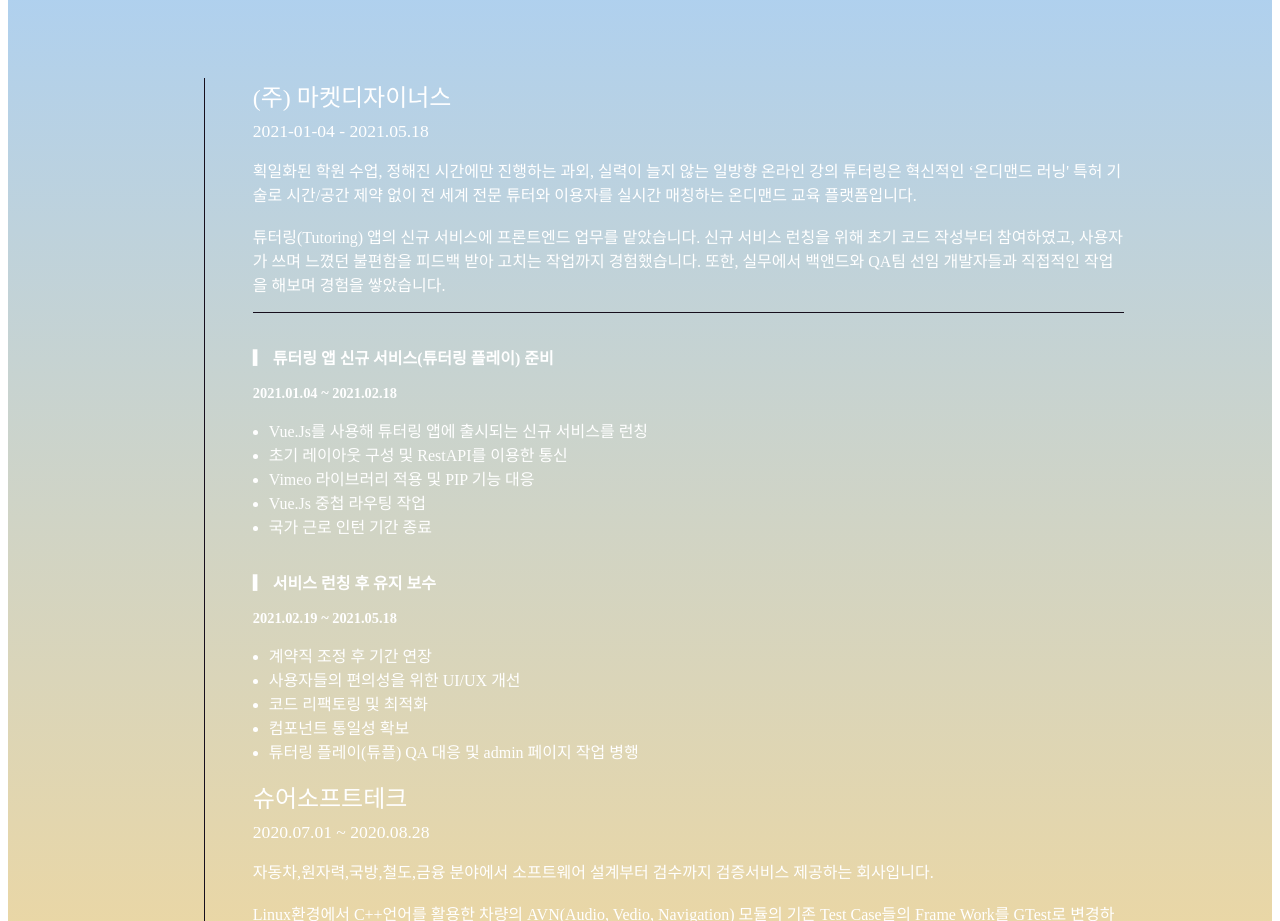
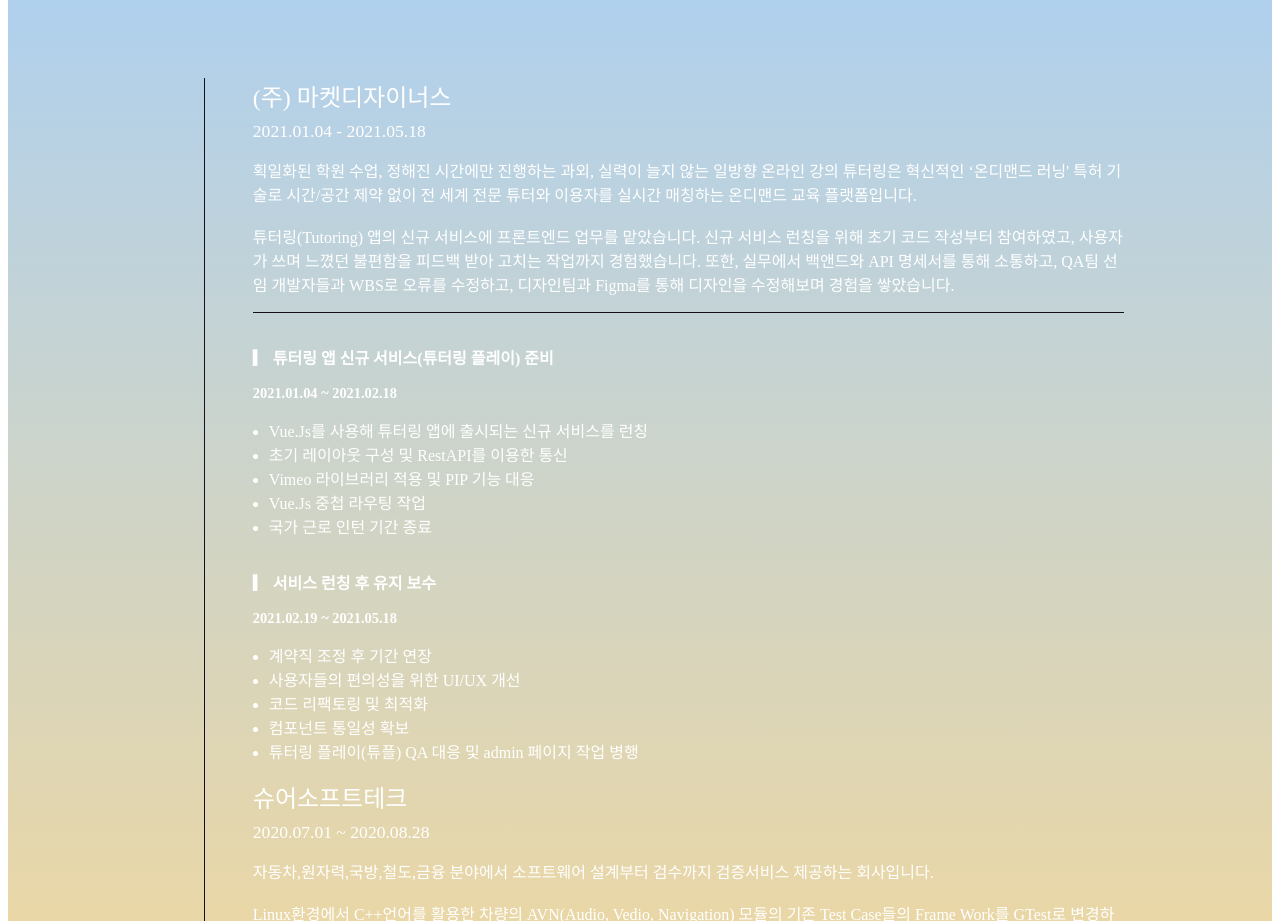
Before and after one commit to haryan248/hyun_joon_portfolio, a Vue app: page / in a window 1280 px wide. Shown: the part 5420-6341 px from the top of the page. Built offline with nearby package versions, Linux system fonts and the light colour scheme; a web font is replaced by a local one.

Commit message:
인턴 경험 수정

```diff
--- a/src/components/Career/career.vue
+++ b/src/components/Career/career.vue
@@ -18,9 +18,9 @@
             careers: [
                 {
                     company: "(주) 마켓디자이너스",
-                    period: "2021-01-04 - 2021.05.18",
+                    period: "2021.01.04 - 2021.05.18",
                     description:
-                        "획일화된 학원 수업, 정해진 시간에만 진행하는 과외, 실력이 늘지 않는 일방향 온라인 강의 튜터링은 혁신적인 ‘온디맨드 러닝' 특허 기술로 시간/공간 제약 없이 전 세계 전문 튜터와 이용자를 실시간 매칭하는 온디맨드 교육 플랫폼입니다. <br /><br />튜터링(Tutoring) 앱의 신규 서비스에 프론트엔드 업무를 맡았습니다. 신규 서비스 런칭을 위해 초기 코드 작성부터 참여하였고, 사용자가 쓰며 느꼈던 불편함을 피드백 받아 고치는 작업까지 경험했습니다. 또한, 실무에서 백앤드와 QA팀 선임 개발자들과 직접적인 작업을 해보며 경험을 쌓았습니다.",
+                        "획일화된 학원 수업, 정해진 시간에만 진행하는 과외, 실력이 늘지 않는 일방향 온라인 강의 튜터링은 혁신적인 ‘온디맨드 러닝' 특허 기술로 시간/공간 제약 없이 전 세계 전문 튜터와 이용자를 실시간 매칭하는 온디맨드 교육 플랫폼입니다. <br /><br />튜터링(Tutoring) 앱의 신규 서비스에 프론트엔드 업무를 맡았습니다. 신규 서비스 런칭을 위해 초기 코드 작성부터 참여하였고, 사용자가 쓰며 느꼈던 불편함을 피드백 받아 고치는 작업까지 경험했습니다. 또한, 실무에서 백앤드와 API 명세서를 통해 소통하고, QA팀 선임 개발자들과 WBS로 오류를 수정하고, 디자인팀과 Figma를 통해 디자인을 수정해보며 경험을 쌓았습니다.",
                     works: [
                         {
                             title: "▎ 튜터링 앱 신규 서비스(튜터링 플레이) 준비",
```
